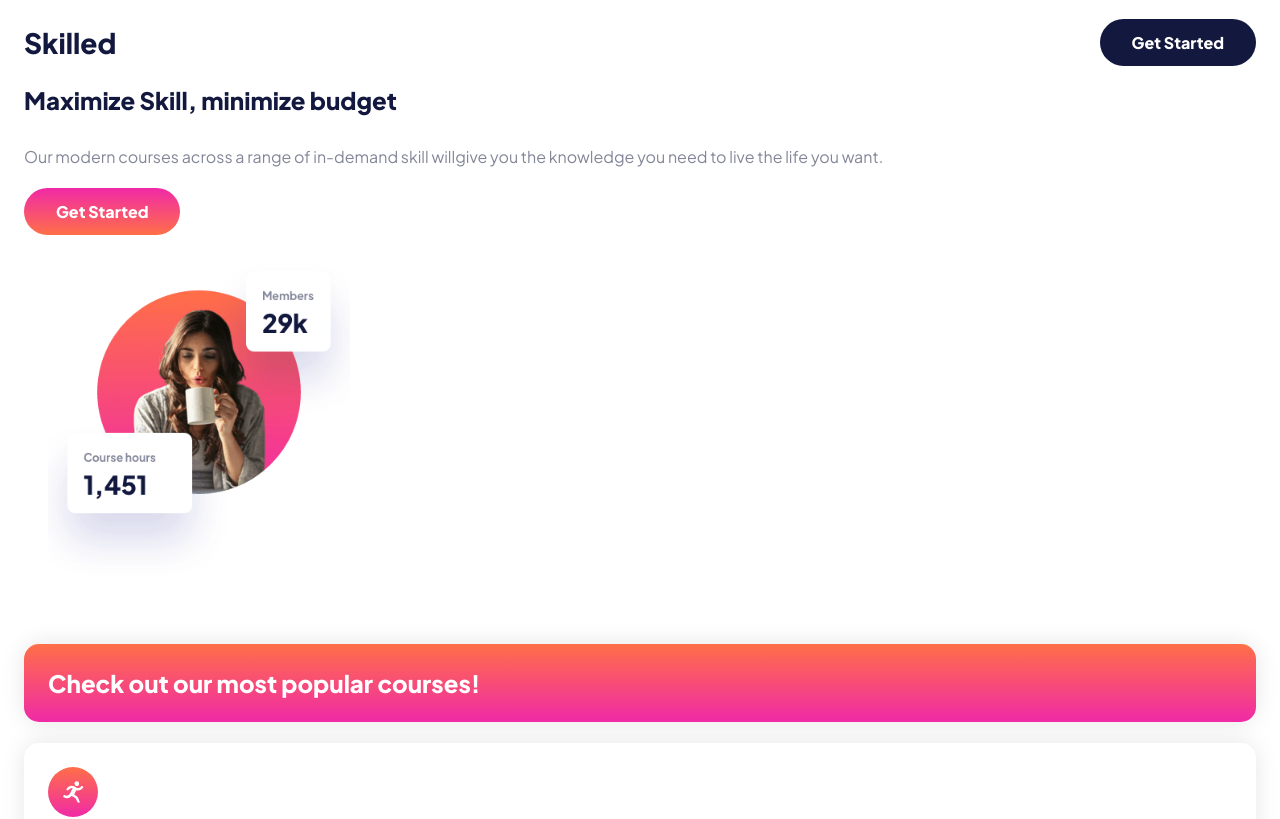
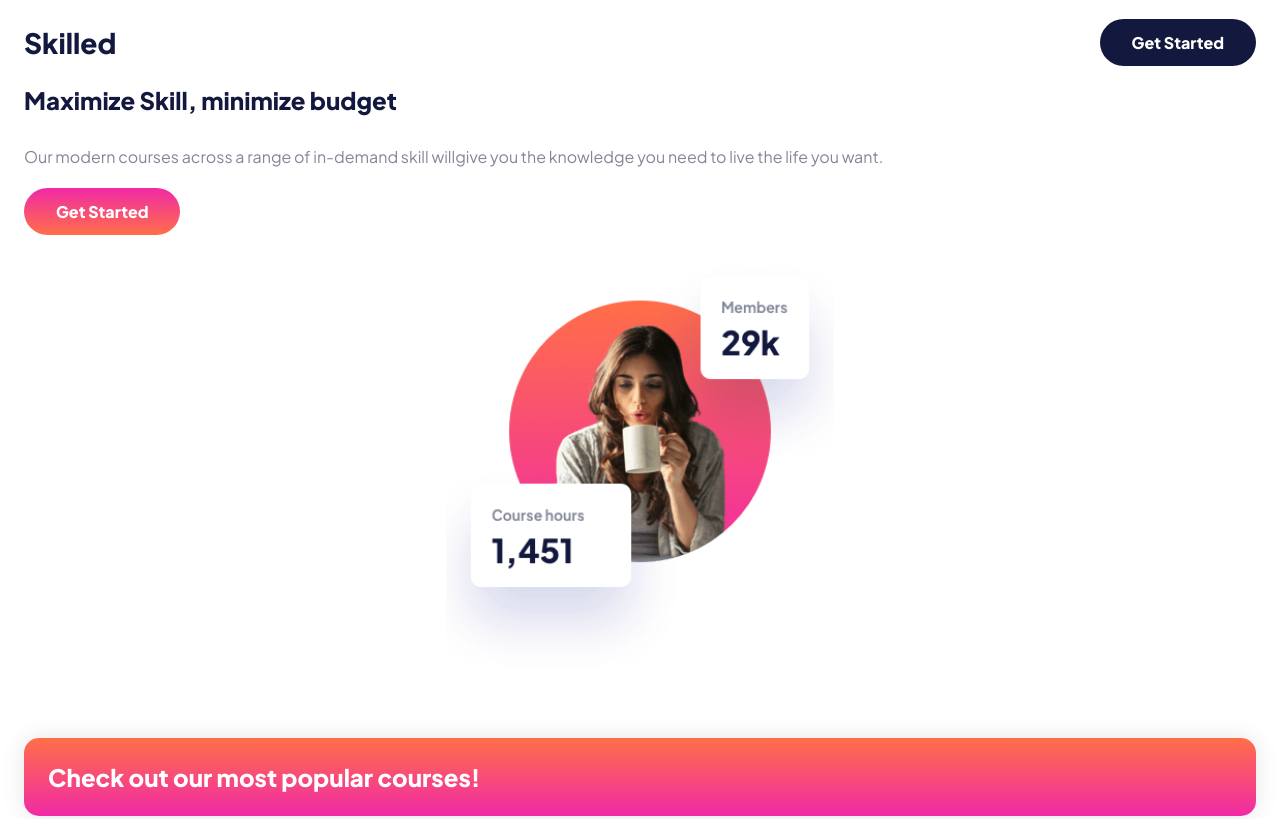
Before and after one commit to sammyodiagbe/skilled-elearning-landng-page, a React (Create React App) app: page / in a window 1280 px wide. Shown: the top 819 px of the page. Built offline with nearby package versions, Linux system fonts and the light colour scheme.

Commit message:
fixing styles bug

```diff
--- a/src/styles/index.css
+++ b/src/styles/index.css
@@ -90,7 +90,10 @@ body div.container header.jumbotron aside.write-up h1 {
 
 body div.container header.jumbotron aside.img-container {
   text-align: center;
-  width: 350px;
+}
+
+body div.container header.jumbotron aside.img-container img {
+  width: 450px;
 }
 
 body div.container main.main {
--- a/src/styles/index.scss
+++ b/src/styles/index.scss
@@ -98,7 +98,9 @@ body {
 
       aside.img-container {
         text-align: center;
-        width: 350px;
+        img {
+          width: 450px;
+        }
       }
     }
     main.main {
```
Also changed, not shown: 1 other file (tests, documents, lock files or other folders).
